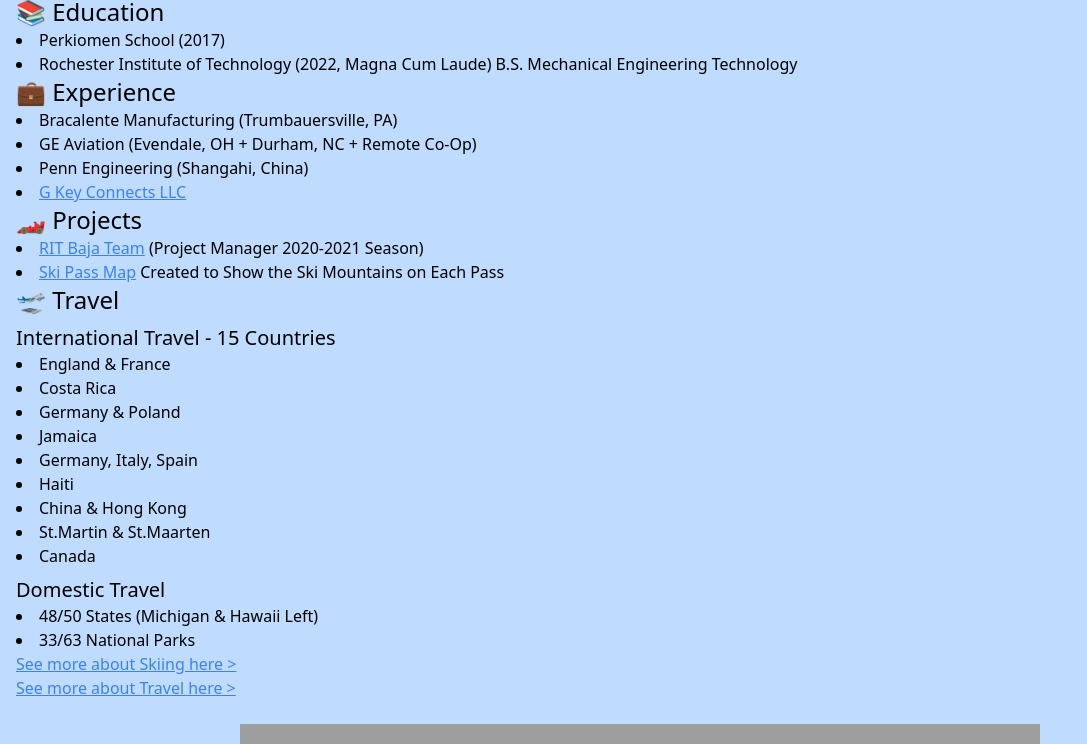
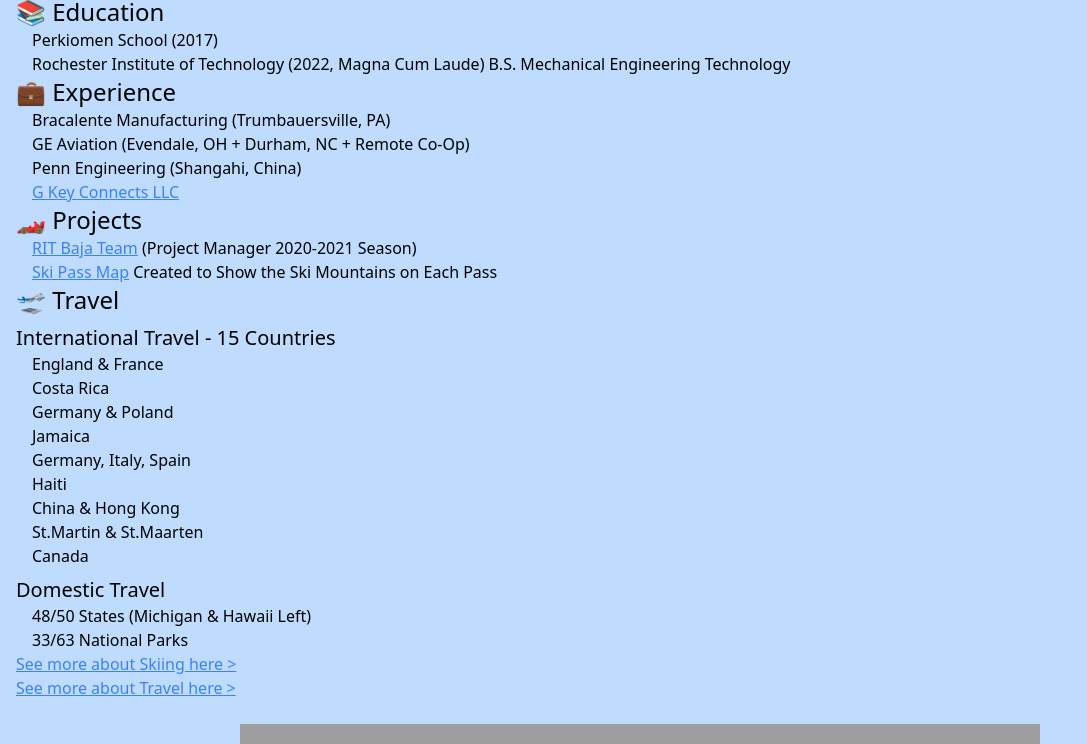
Before and after one commit to grayson-k/personalwebsite, a website: page index.html in a window 1280 px wide. Shown: the part 56-800 px from the top of the page, without its empty margins (0-1087 px from the left). Drawn offline with Linux system fonts and the light colour scheme; grey boxes are pictures that could not be loaded.

Commit message:
updated lists

```diff
--- a/css/main.css
+++ b/css/main.css
@@ -16,7 +16,7 @@
     }
 
     h3 {
-        @apply text-xl mt-2;
+        @apply text-xl;
     }
 
     a {
--- a/index.html
+++ b/index.html
@@ -21,18 +21,25 @@
 <body class="p-4">
     <h1>Grayson Keaton</h1>
     <h2>📚 Education</h2>
+    <ul class="list-none ml-4">
         <li>Perkiomen School (2017)</li>
         <li>Rochester Institute of Technology (2022, Magna Cum Laude) B.S. Mechanical Engineering Technology</li>
+    </ul>
     <h2>💼 Experience</h2>
+    <ul class="list-none ml-4">
         <li>Bracalente Manufacturing (Trumbauersville, PA)</li>
         <li>GE Aviation (Evendale, OH + Durham, NC + Remote Co-Op)</li>
         <li>Penn Engineering (Shangahi, China)</li>
         <li><a href="https://www.gkeyconnects.com/">G Key Connects LLC</a></li>
+    </ul>
     <h2>🏎️ Projects</h2>
+    <ul class="list-none ml-4">
         <li><a href="https://www.rit.edu/clubs/baja/">RIT Baja Team</a> (Project Manager 2020-2021 Season)</li>
         <li><a href="https://skimap.keaton.one/">Ski Pass Map</a> Created to Show the Ski Mountains on Each Pass</li>
+    </ul>
     <h2>🛫 Travel</h2>
         <h3>International Travel - 15 Countries</h3>
+        <ul class="list-none ml-4">
             <li>England & France</li>
             <li>Costa Rica</li>
             <li>Germany & Poland</li>
@@ -42,9 +49,12 @@
             <li>China & Hong Kong</li>
             <li>St.Martin & St.Maarten</li>
             <li>Canada</li>
+        </ul>
         <h3>Domestic Travel</h3>
+        <ul class="list-none ml-4">
             <li>48/50 States (Michigan & Hawaii Left)</li>
             <li>33/63 National Parks</li>
+        </ul>
     <a href="/pages/skiing.html">See more about Skiing here ></a><br>
     <a href="/pages/travel.html">See more about Travel here ></a><br>
     <!-- <a href="/pages/campervan_build.html">See more about my Campervan build here ></a> -->
```
Also changed, not shown: dist/main.css.
